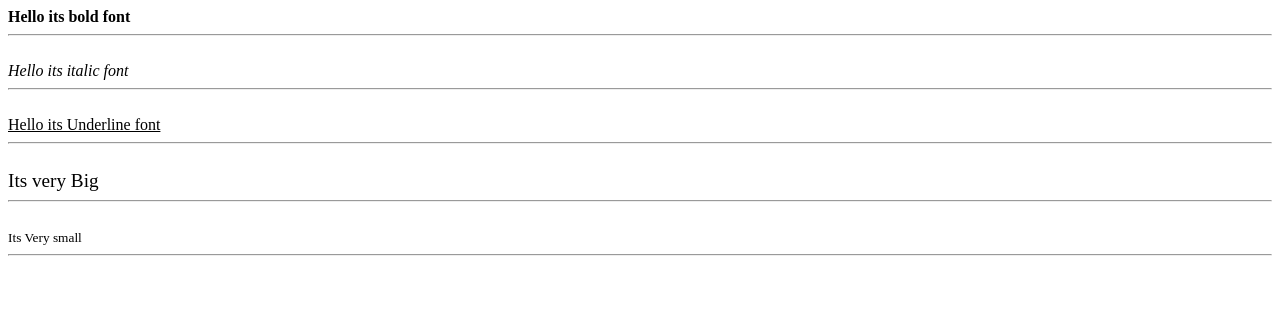
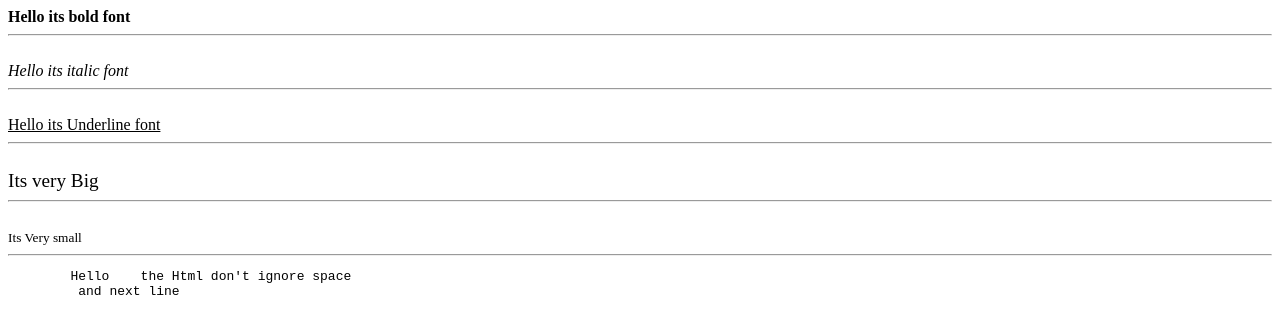
Before and after one commit to muhammad-araf/Web-Development, a plain HTML site: page Font.html in a window 1280 px wide. Drawn offline with Linux system fonts and the light colour scheme.

Commit message:
Add pre tag that don't ignore space and next line

```diff
--- a/Font.html
+++ b/Font.html
@@ -20,5 +20,9 @@
     <br>
     <Small>Its Very small</Small>
     <hr>
+    <pre>
+        Hello    the Html don't ignore space
+         and next line
+    </pre>
 </body>
 </html>
```
